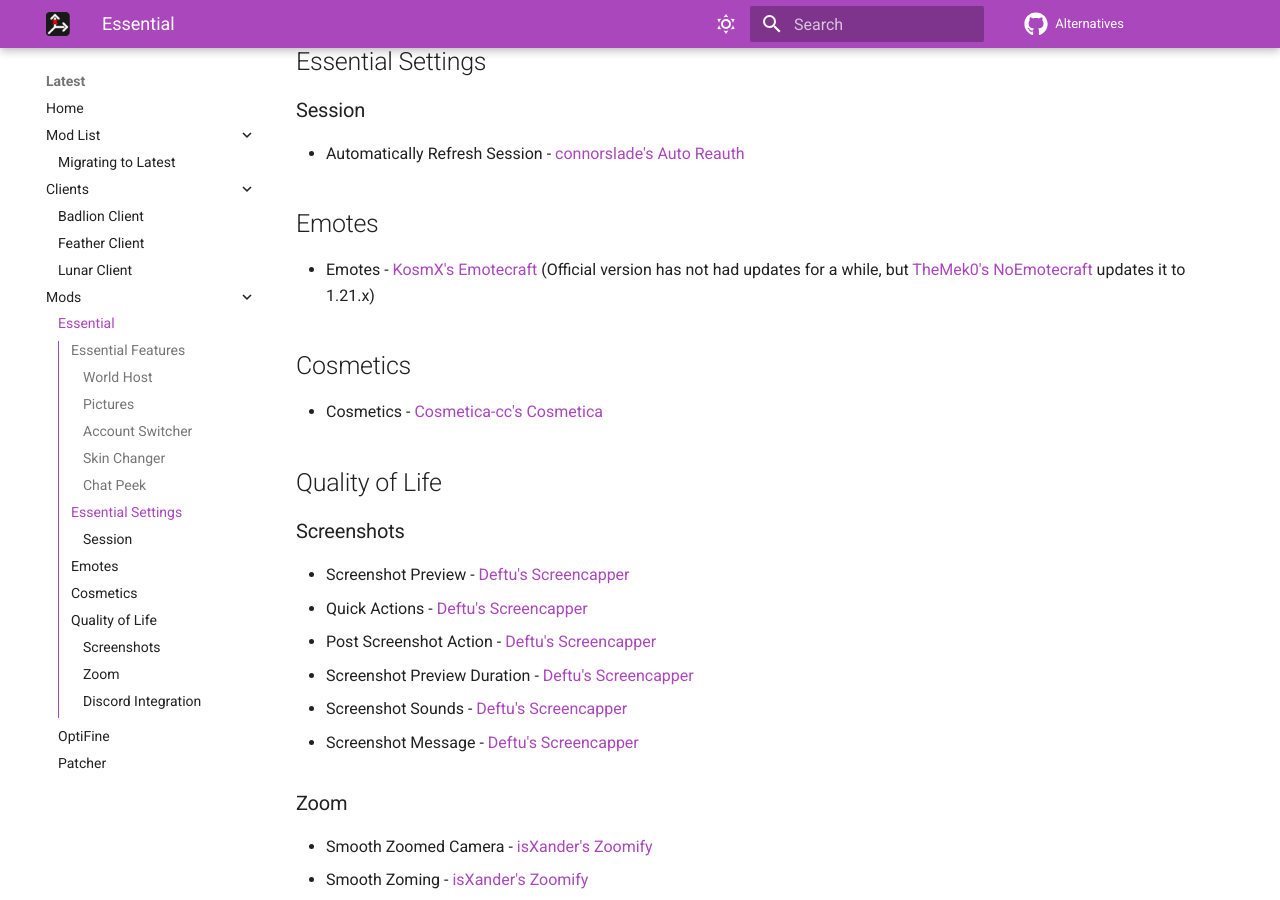
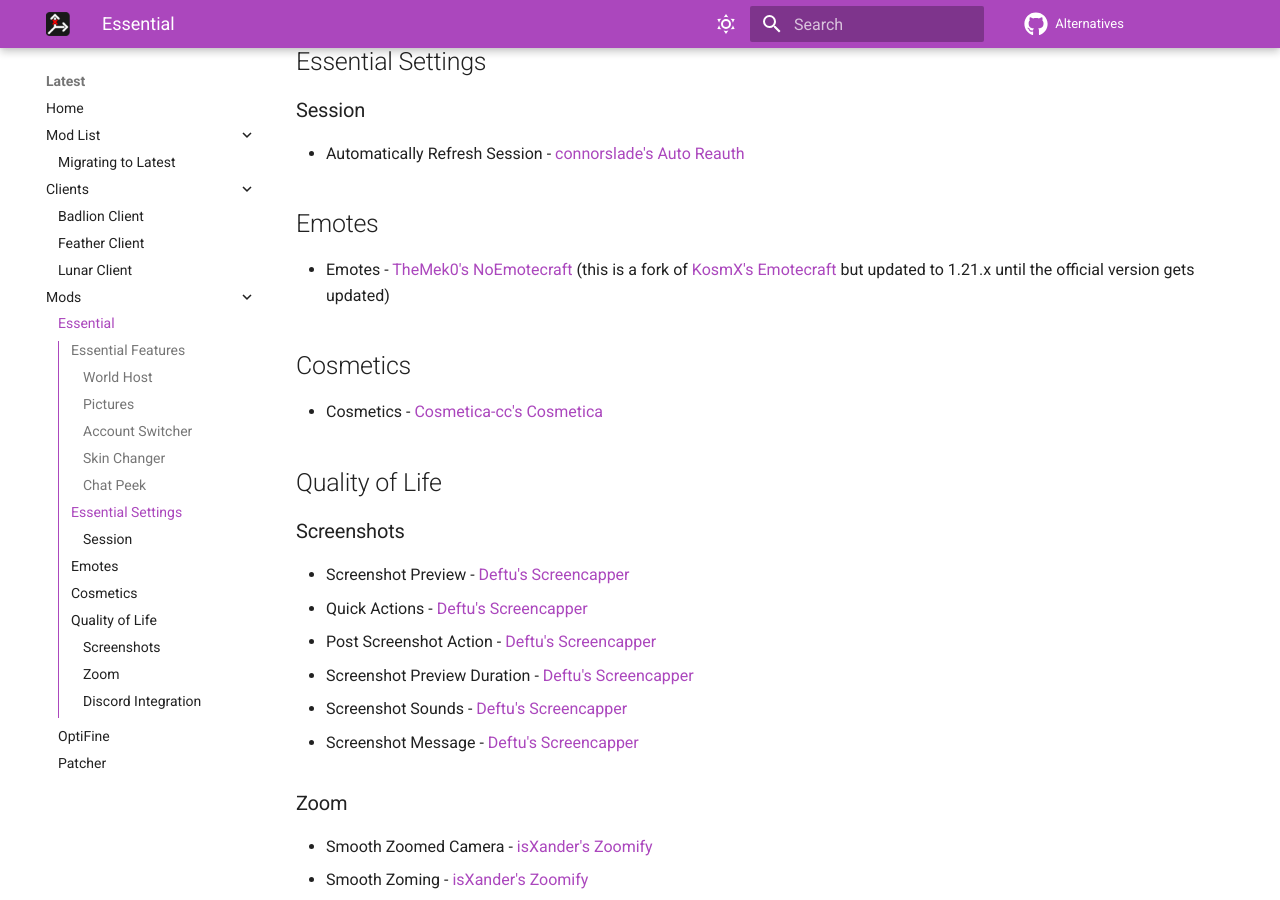
Before and after one commit to MicrocontrollersDev/Alternatives, an MkDocs documentation site: the page built from docs/latest/essential.md, in a window 1280 px wide and 900 px high, scrolled down 885 px. Built offline with MkDocs 1.6.1 and Material for MkDocs 9.7.7, drawn with Linux system fonts in a browser that asks for light colours; comment, search, counter and statistics services are not loaded.

Commit message:
change emotecraft order

```diff
--- a/docs/latest/essential.md
+++ b/docs/latest/essential.md
@@ -58,7 +58,7 @@
 
 ## Emotes
 
-* Emotes - [KosmX's Emotecraft](https://modrinth.com/mod/emotecraft) (Official version has not had updates for a while, but [TheMek0's NoEmotecraft](https://modrinth.com/plugin/noemotecraft) updates it to 1.21.x)
+* Emotes - [TheMek0's NoEmotecraft](https://modrinth.com/plugin/noemotecraft) (this is a fork of [KosmX's Emotecraft](https://modrinth.com/mod/emotecraft) but updated to 1.21.x until the official version gets updated)
 
 ## Cosmetics
 
```
